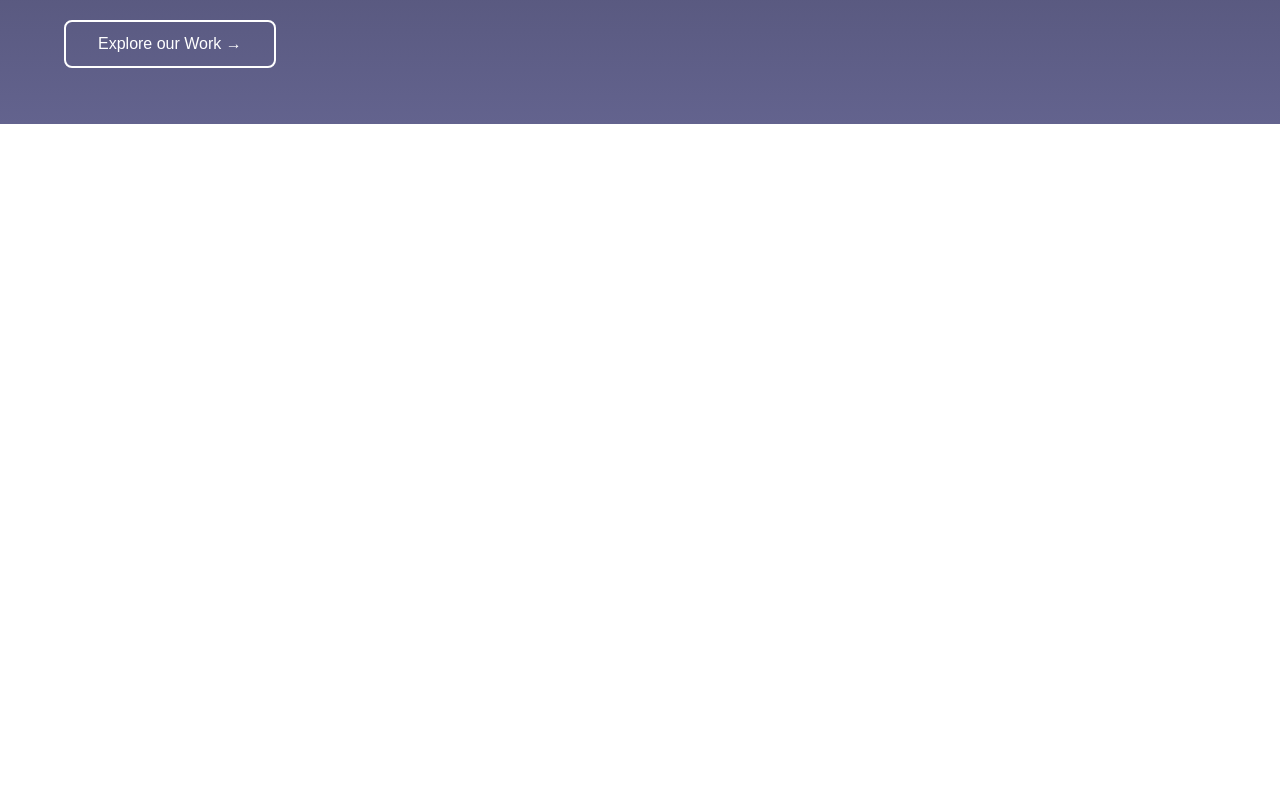
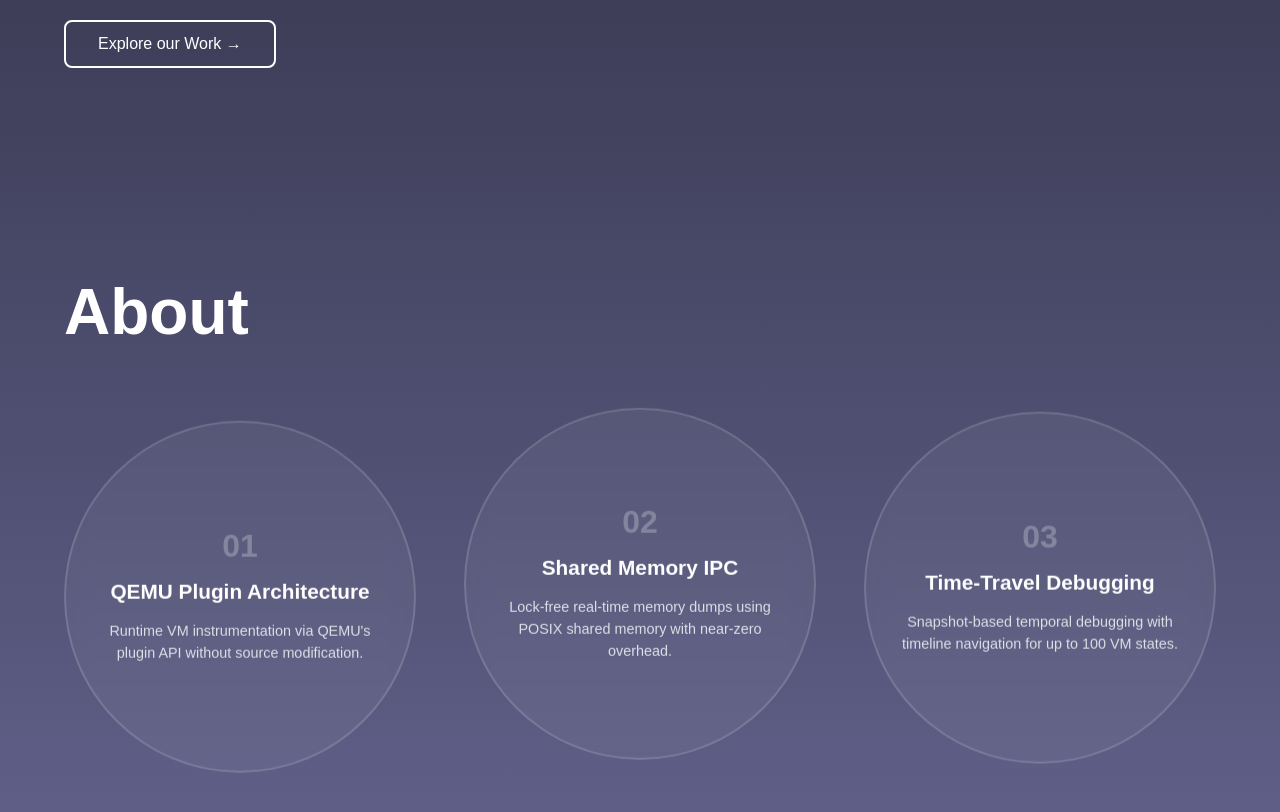
Before and after one commit to J-K-GO/jkgo-site, a React (Vite) app: page / in a window 1280 px wide. Shown: the part 820-1632 px from the top of the page. Before the commit the page ends 944 px from the top, so only its background shows below. Built offline with nearby package versions, Linux system fonts and the light colour scheme; a web font is replaced by a local one.

Commit message:
feat: about section

```diff
--- a/src/App.jsx
+++ b/src/App.jsx
@@ -52,6 +52,7 @@ function App() {
       <img src={MoonIcon} alt="Moon" className="site-moon-bg" />
       <Header />
       <Hero />
+      <About />
     </>
   );
 }
--- a/src/components/About.jsx
+++ b/src/components/About.jsx
@@ -1,7 +1,42 @@
+import "../styles/About.css";
+
 function About() {
+  const features = [
+    {
+      number: "01",
+      title: "QEMU Plugin Architecture",
+      description:
+        "Runtime VM instrumentation via QEMU's plugin API without source modification.",
+    },
+    {
+      number: "02",
+      title: "Shared Memory IPC",
+      description:
+        "Lock-free real-time memory dumps using POSIX shared memory with near-zero overhead.",
+    },
+    {
+      number: "03",
+      title: "Time-Travel Debugging",
+      description:
+        "Snapshot-based temporal debugging with timeline navigation for up to 100 VM states.",
+    },
+  ];
+
   return (
-    <section id="about">
-      <h2>About</h2>
+    <section id="about" className="about">
+      <div className="about-container">
+        <div className="about-title">About</div>
+
+        <div className="features-grid">
+          {features.map((feature) => (
+            <div key={feature.number} className="feature-card">
+              <div className="feature-number">{feature.number}</div>
+              <div className="feature-title">{feature.title}</div>
+              <p className="feature-description">{feature.description}</p>
+            </div>
+          ))}
+        </div>
+      </div>
     </section>
   );
 }
--- /dev/null
+++ b/src/styles/About.css
@@ -0,0 +1,217 @@
+.about {
+  min-height: 100vh;
+  display: flex;
+  align-items: center;
+  justify-content: center;
+  padding: 2rem;
+  position: relative;
+}
+
+.about-container {
+  max-width: 1400px;
+  width: 100%;
+  display: flex;
+  flex-direction: column;
+  gap: 1rem;
+  padding: 0 2rem;
+}
+
+.about-title {
+  font-family: var(--font-body);
+  font-size: 4rem;
+  font-weight: 700;
+  color: white;
+  margin-bottom: 0.5rem;
+}
+
+.features-grid {
+  display: grid;
+  grid-template-columns: repeat(3, 1fr);
+  gap: 3rem;
+  margin-top: 3rem;
+  align-items: flex-start;
+}
+
+.feature-card {
+  background: rgba(255, 255, 255, 0.05);
+  backdrop-filter: blur(10px);
+  border: 2px solid rgba(255, 255, 255, 0.15);
+  border-radius: 50%;
+  aspect-ratio: 1;
+  padding: 3rem 2rem;
+  transition: all 0.5s cubic-bezier(0.4, 0, 0.2, 1);
+  position: relative;
+  display: flex;
+  flex-direction: column;
+  align-items: center;
+  justify-content: center;
+  text-align: center;
+  animation: floating 6s ease-in-out infinite;
+}
+
+.feature-card:nth-child(1) {
+  animation-delay: 0s;
+}
+
+.feature-card:nth-child(2) {
+  animation-delay: 2s;
+  transform: translateY(-20px);
+}
+
+.feature-card:nth-child(3) {
+  animation-delay: 4s;
+}
+
+/* Orbital ring effect */
+.feature-card::before {
+  content: "";
+  position: absolute;
+  top: -15px;
+  left: -15px;
+  right: -15px;
+  bottom: -15px;
+  border-radius: 50%;
+  border: 2px solid transparent;
+  border-top-color: rgba(255, 255, 255, 0.3);
+  border-right-color: rgba(255, 255, 255, 0.1);
+  animation: rotate 8s linear infinite;
+  opacity: 0;
+  transition: opacity 0.5s ease;
+}
+
+/* Second orbital ring */
+.feature-card::after {
+  content: "";
+  position: absolute;
+  top: -25px;
+  left: -25px;
+  right: -25px;
+  bottom: -25px;
+  border-radius: 50%;
+  border: 1px dashed rgba(255, 255, 255, 0.2);
+  animation: rotate 12s linear infinite reverse;
+  opacity: 0;
+  transition: opacity 0.5s ease;
+}
+
+.feature-card:hover {
+  background: rgba(255, 255, 255, 0.08);
+  border-color: rgba(255, 255, 255, 0.3);
+  transform: scale(1.05);
+  box-shadow: 0 0 40px rgba(99, 99, 142, 0.4), 0 0 80px rgba(99, 99, 142, 0.2),
+    0 0 0 1px rgba(255, 255, 255, 0.2) inset;
+}
+
+.feature-card:hover::before,
+.feature-card:hover::after {
+  opacity: 1;
+}
+
+.feature-number {
+  font-family: var(--font-body);
+  font-size: 2rem;
+  font-weight: 700;
+  color: white;
+  opacity: 0.25;
+  margin-bottom: 1rem;
+  line-height: 1;
+}
+
+.feature-title {
+  font-family: var(--font-body);
+  font-size: 1.3rem;
+  font-weight: 600;
+  color: white;
+  margin-bottom: 1rem;
+  line-height: 1.3;
+}
+
+.feature-description {
+  font-family: var(--font-body);
+  font-size: 0.9rem;
+  font-weight: 300;
+  color: white;
+  opacity: 0.8;
+  line-height: 1.5;
+}
+
+/* Floating animation */
+@keyframes floating {
+  0%,
+  100% {
+    transform: translateY(0px);
+  }
+  50% {
+    transform: translateY(-15px);
+  }
+}
+
+/* Orbital ring rotation */
+@keyframes rotate {
+  from {
+    transform: rotate(0deg);
+  }
+  to {
+    transform: rotate(360deg);
+  }
+}
+
+@media (max-width: 1024px) {
+  .features-grid {
+    grid-template-columns: repeat(2, 1fr);
+    gap: 2rem;
+  }
+
+  .feature-card:nth-child(2) {
+    transform: translateY(0);
+  }
+}
+
+@media (max-width: 768px) {
+  .about-title {
+    font-size: 2.5rem;
+  }
+
+  .features-grid {
+    grid-template-columns: 1fr;
+    gap: 2rem;
+  }
+
+  .feature-card {
+    border-radius: 24px;
+    aspect-ratio: auto;
+    padding: 2.5rem 2rem;
+  }
+
+  .feature-card:nth-child(2) {
+    transform: translateY(0);
+  }
+
+  .feature-card::before {
+    top: -10px;
+    left: -10px;
+    right: -10px;
+    bottom: -10px;
+    border-radius: 24px;
+  }
+
+  .feature-card::after {
+    top: -15px;
+    left: -15px;
+    right: -15px;
+    bottom: -15px;
+    border-radius: 24px;
+  }
+
+  .feature-number {
+    font-size: 1.8rem;
+  }
+
+  .feature-title {
+    font-size: 1.2rem;
+  }
+
+  .feature-description {
+    font-size: 0.9rem;
+  }
+}
--- a/src/styles/Header.css
+++ b/src/styles/Header.css
@@ -35,7 +35,7 @@
   font-family: var(--font-body);
   font-size: 1.2rem;
   margin: 0;
-  color: gray;
+  color: light-gray;
   letter-spacing: 0.05em;
 }
 
--- a/src/styles/variables.css
+++ b/src/styles/variables.css
@@ -1,7 +1,7 @@
 :root {
   --white: white;
   --black: black;
-  --gray: #888888;
+  --light-gray: #d9d9d9;
   --blue: #646cff;
   --yellow: #ffbd2e;
   --red: #ff5f56;
```
